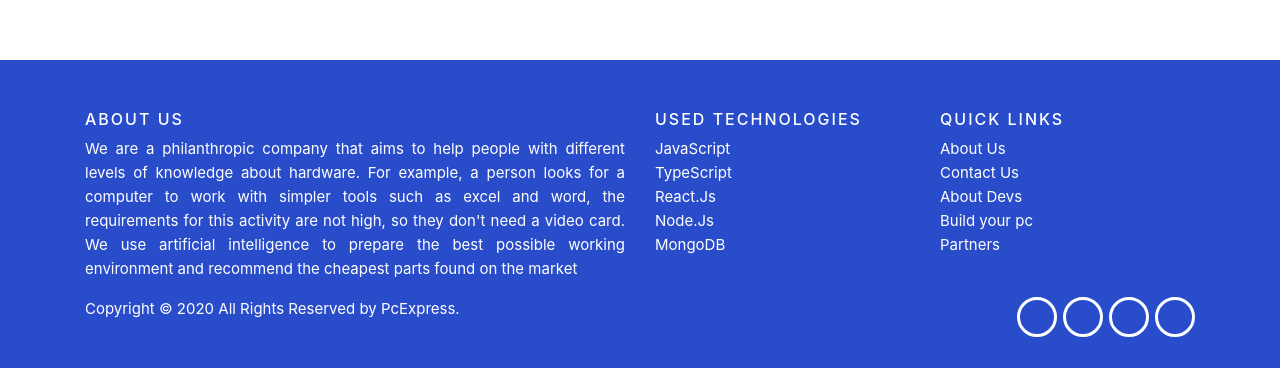
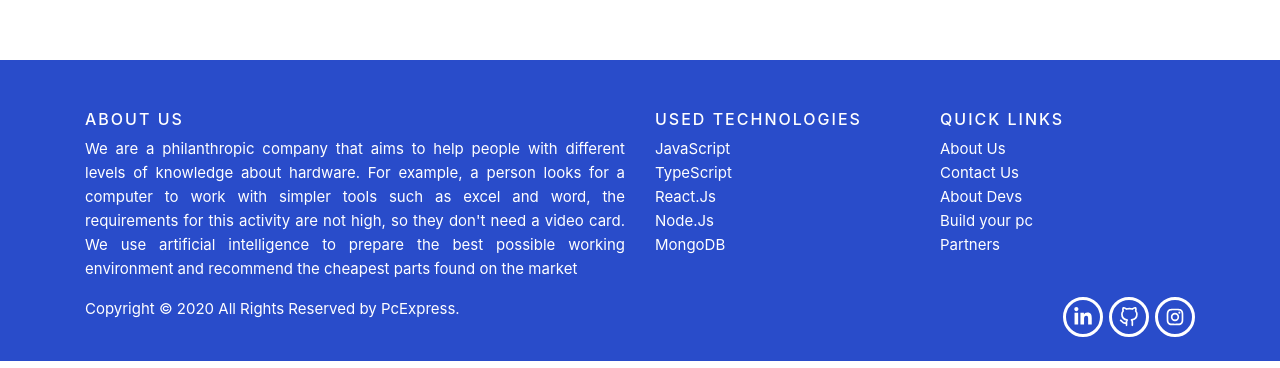
Before and after one commit to eulixir/Pc_Express_2.0, a React (Create React App) app in the folder web/: page /aboutUs in a window 1280 px wide. Shown: the part 4071-4439 px from the top of the page. Built offline with nearby package versions, Linux system fonts and the light colour scheme.

Commit message:
add icons to footer

```diff
--- a/web/src/components/footer/index.tsx
+++ b/web/src/components/footer/index.tsx
@@ -1,6 +1,9 @@
 import React from 'react';
 import './styles/footer.css';
 import { Link } from 'react-router-dom';
+import { FaLinkedinIn } from 'react-icons/fa';
+import { FiGithub } from 'react-icons/fi';
+import { RiInstagramLine } from 'react-icons/ri';
 
 const currentYear = new Date().getFullYear();
 
@@ -77,23 +80,24 @@ export default function Footer() {
           <div className="col-md-4 col-sm-6 col-xs-12">
             <ul className="social-icons">
               <li>
-                <a className="facebook" href="#">
-                  <i className="fa fa-facebook"></i>
+                <a
+                  className="linkedin"
+                  href="https://www.linkedin.com/in/jo%C3%A3o-pedro-alves-910858163/"
+                >
+                  <FaLinkedinIn size={20} color={'#fff'} />
                 </a>
               </li>
               <li>
-                <a className="twitter" href="#">
-                  <i className="fa fa-twitter"></i>
+                <a
+                  className="github"
+                  href="https://github.com/joaopealves/Pc_Express_2.0"
+                >
+                  <FiGithub size={20} color={'#fff'} />
                 </a>
               </li>
               <li>
-                <a className="dribbble" href="#">
-                  <i className="fa fa-dribbble"></i>
-                </a>
-              </li>
-              <li>
-                <a className="linkedin" href="#">
-                  <i className="fa fa-linkedin"></i>
+                <a className="instagram" href="#">
+                  <RiInstagramLine size={20} color={'#fff'}></RiInstagramLine>
                 </a>
               </li>
             </ul>
--- a/web/src/components/footer/styles/footer.css
+++ b/web/src/components/footer/styles/footer.css
@@ -50,6 +50,9 @@
   text-align: right;
 }
 .site-footer .social-icons a {
+  display: flex;
+  justify-content: center;
+  align-items: center;
   width: 40px;
   height: 40px;
   line-height: 40px;
@@ -119,14 +122,21 @@
   width: 34px;
   font-size: 14px;
 }
-.social-icons a.facebook:hover {
-  background-color: #3b5998;
+.social-icons a.linkedin:hover {
+  background-color: #0441c4;
 }
-.social-icons a.twitter:hover {
-  background-color: #00aced;
+.social-icons a.github:hover {
+  background-color: #181818;
 }
-.social-icons a.linkedin:hover {
-  background-color: #007bb6;
+.social-icons a.instagram:hover {
+  background: rgb(161, 34, 195);
+  background: linear-gradient(
+    214deg,
+    rgba(161, 34, 195, 1) 0%,
+    rgba(181, 34, 168, 1) 39%,
+    rgba(195, 34, 151, 1) 50%,
+    rgba(253, 188, 45, 1) 100%
+  );
 }
 .social-icons a.dribbble:hover {
   background-color: #ea4c89;
```
